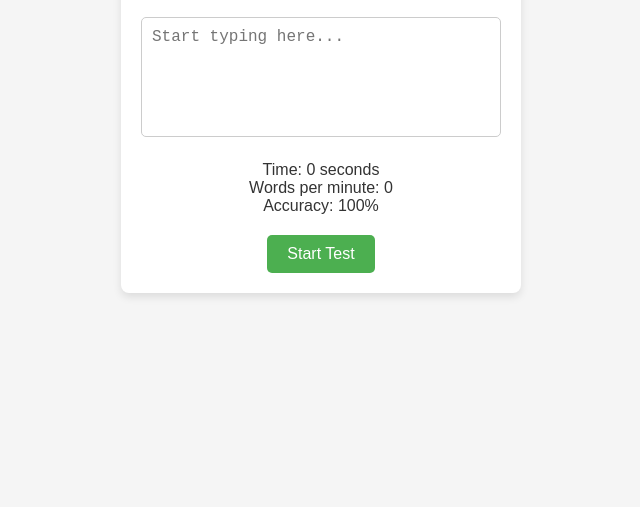
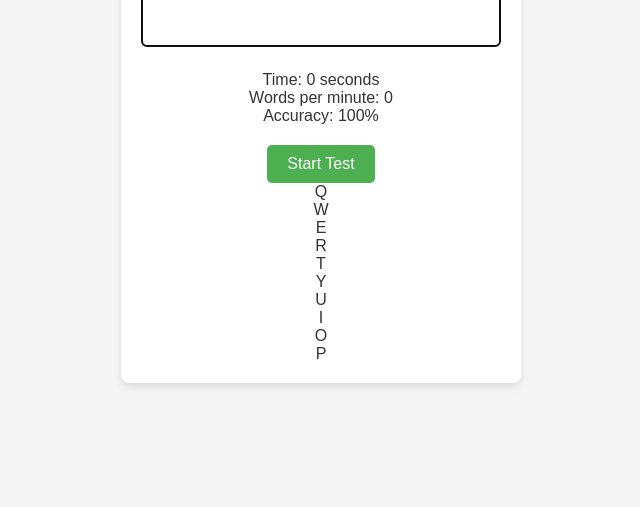
Before and after one commit to Iamavneeshbaba/typing-sample, a plain HTML site: page index.html in a window 1280 px wide. Shown: the part 293-800 px from the top of the page, without its empty margins (319-959 px from the left). Drawn offline with Linux system fonts and the light colour scheme.

Commit message:
Update index.html

```diff
--- a/index.html
+++ b/index.html
@@ -10,13 +10,28 @@
   <div class="container">
     <h1>Typing Speed Test</h1>
     <p id="quote">Start typing the text below</p>
-    <textarea id="user-input" placeholder="Start typing here..." oninput="checkInput()"></textarea>
+    <textarea id="user-input" placeholder="Start typing here..." oninput="checkInput()" autofocus></textarea>
     <div id="stats">
       <p>Time: <span id="time">0</span> seconds</p>
       <p>Words per minute: <span id="wpm">0</span></p>
       <p>Accuracy: <span id="accuracy">100</span>%</p>
     </div>
     <button id="start-btn" onclick="startTest()">Start Test</button>
+    <div id="keyboard">
+      <div class="keyboard-row">
+        <div class="key" id="key-Q">Q</div>
+        <div class="key" id="key-W">W</div>
+        <div class="key" id="key-E">E</div>
+        <div class="key" id="key-R">R</div>
+        <div class="key" id="key-T">T</div>
+        <div class="key" id="key-Y">Y</div>
+        <div class="key" id="key-U">U</div>
+        <div class="key" id="key-I">I</div>
+        <div class="key" id="key-O">O</div>
+        <div class="key" id="key-P">P</div>
+      </div>
+      <!-- Repeat for other rows as necessary -->
+    </div>
   </div>
 
   <script src="script.js"></script>
```
